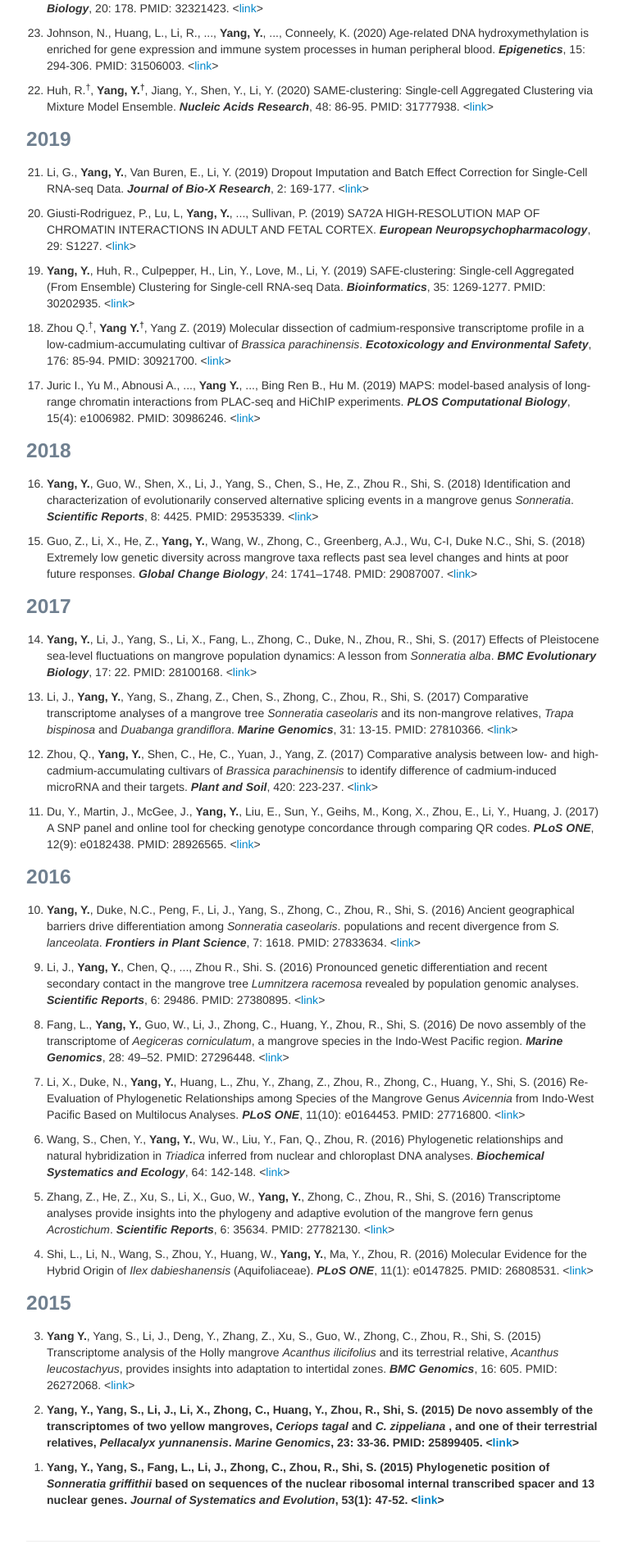
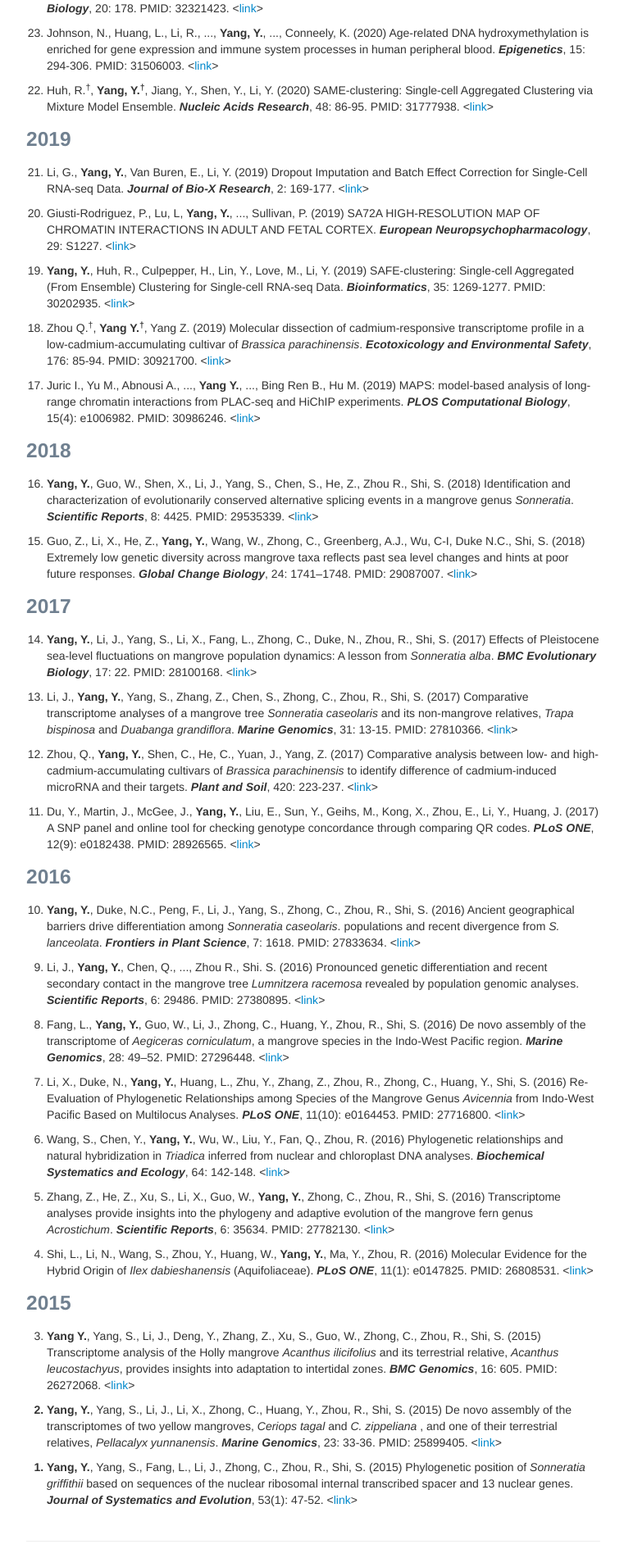
Before and after one commit to yycunc/yycunc.github.io, a Jekyll site: the page built from pages/pubs.md, in a window 1280 px wide. Shown: the part 1754-3666 px from the top of the page at 82% size, without its empty margins (258-1019 px from the left). Built offline with Jekyll 4.4.1, drawn with Linux system fonts in a browser that asks for light colours.

Commit message:
Update pubs.md

```diff
--- a/pages/pubs.md
+++ b/pages/pubs.md
@@ -111,6 +111,6 @@ title: Yuchen Yang's publications
 
 <ol start="3"> <li><b>Yang Y.</b>, Yang, S., Li, J., Deng, Y., Zhang, Z., Xu, S., Guo, W., Zhong, C., Zhou, R., Shi, S. (2015) Transcriptome analysis of the Holly mangrove <i>Acanthus ilicifolius</i> and its terrestrial relative, <i>Acanthus leucostachyus</i>, provides insights into adaptation to intertidal zones. <i><b>BMC Genomics</b></i>, 16: 605. PMID: 26272068. <<a href="https://bmcgenomics.biomedcentral.com/articles/10.1186/s12864-015-1813-9">link</a>></li></ol>
 
-<ol start="2" > <li><span style="font-weight: bold;"><b>Yang, Y.</b>, Yang, S., Li, J., Li, X., Zhong, C., Huang, Y., Zhou, R., Shi, S. (2015) De novo assembly of the transcriptomes of two yellow mangroves, <i>Ceriops tagal</i>  and <i>C. zippeliana</i> , and one of their terrestrial relatives, <i>Pellacalyx yunnanensis</i>. <i><b>Marine Genomics</b></i>, 23: 33-36. PMID: 25899405. <<a href="https://www.sciencedirect.com/science/article/abs/pii/S1874778715000586">link</a>></span></li></ol>
+<ol start="2" style="font-weight: bold;"> <li><span style="font-weight: normal;"><b>Yang, Y.</b>, Yang, S., Li, J., Li, X., Zhong, C., Huang, Y., Zhou, R., Shi, S. (2015) De novo assembly of the transcriptomes of two yellow mangroves, <i>Ceriops tagal</i>  and <i>C. zippeliana</i> , and one of their terrestrial relatives, <i>Pellacalyx yunnanensis</i>. <i><b>Marine Genomics</b></i>, 23: 33-36. PMID: 25899405. <<a href="https://www.sciencedirect.com/science/article/abs/pii/S1874778715000586">link</a>></span></li></ol>
 
-<ol start="1" > <li><span style="font-weight: bold;"><b>Yang, Y.</b>, Yang, S., Fang, L., Li, J., Zhong, C., Zhou, R., Shi, S. (2015) Phylogenetic position of <i>Sonneratia  griffithii</i>  based on sequences of the nuclear ribosomal internal transcribed spacer and 13 nuclear genes. <i><b>Journal of Systematics and Evolution</b></i>, 53(1): 47-52. <<a href="https://onlinelibrary.wiley.com/doi/abs/10.1111/jse.12102">link</a>></span></li></ol>
+<ol start="1" style="font-weight: bold;"> <li><span style="font-weight: normal;"><b>Yang, Y.</b>, Yang, S., Fang, L., Li, J., Zhong, C., Zhou, R., Shi, S. (2015) Phylogenetic position of <i>Sonneratia  griffithii</i>  based on sequences of the nuclear ribosomal internal transcribed spacer and 13 nuclear genes. <i><b>Journal of Systematics and Evolution</b></i>, 53(1): 47-52. <<a href="https://onlinelibrary.wiley.com/doi/abs/10.1111/jse.12102">link</a>></span></li></ol>
```
